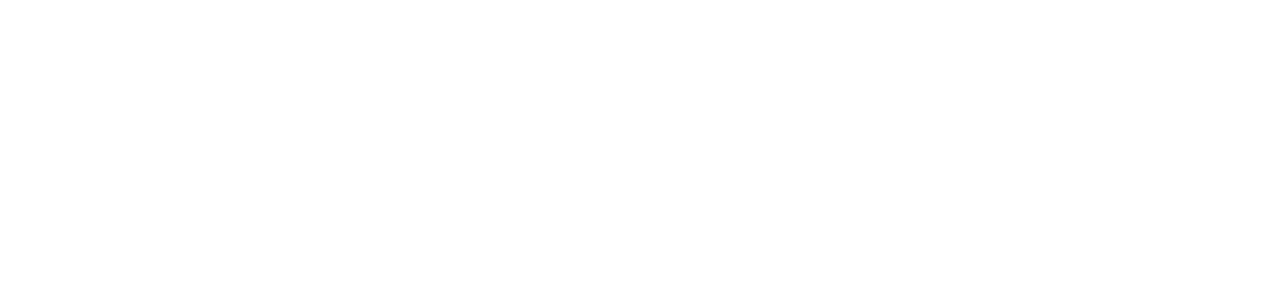
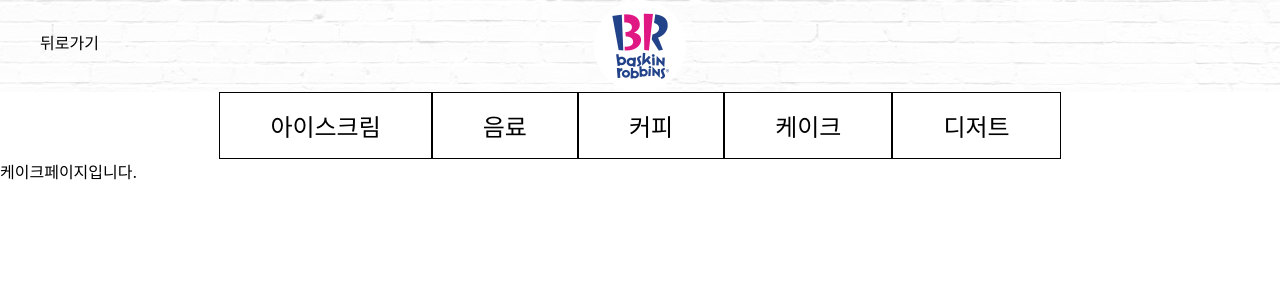
Before and after one commit to Tae-Hyun98/kiosk, a React (Create React App) app in the folder kiosk-app/: page /cake in a window 1280 px wide. Before the commit this address had no page. Shown: the top 300 px of the page. Built offline with nearby package versions, Linux system fonts and the light colour scheme.

Commit message:
키오스크

```diff
--- a/kiosk-app/src/App.js
+++ b/kiosk-app/src/App.js
@@ -5,19 +5,21 @@
 import Coffee from './pages/Coffee';
 import Drink from './pages/Drink';
 import Dessert from './pages/Dessert';
-
+import Cake from './pages/Cake';
 
 function App() {
   return (
     <div className="wrap">
+
       <Routes>
-
-        <Route path='/' element={<Main/>}/>/
+        <Route path='/' element={<Main/>}/>
         <Route path='icecream' element={<Icecream/>}/>
         <Route path='coffee' element={<Coffee/>}/>
         <Route path='drink' element={<Drink/>}/>
+        <Route path='cake' element={<Cake/>}/>
         <Route path='dessert' element={<Dessert/>}/>
       </Routes>
+
     </div>
   );
 }
--- a/kiosk-app/src/components/Header.js
+++ b/kiosk-app/src/components/Header.js
@@ -2,13 +2,29 @@
 import {Link} from 'react-router-dom'
 import styled from 'styled-components'
 
-
+const Inner = styled.div`
+  width: 1200px;
+  margin: 0 auto;
+`
 export default function Header() {
   return (
     <>
       <header className='header'>
-        <Link to='/'><img src={process.env.PUBLIC_URL + './assets/images/logo.png'} alt='img'/></Link>
+        <Inner>
+          <Link to='/' className='back'>뒤로가기</Link>
+          <Link to='/' className='logo'><img src={process.env.PUBLIC_URL + './assets/images/logo.png'} alt='img'/></Link>
+        </Inner>
       </header>
+
+      <nav>
+        <ul>
+          <li><Link to='/icecream'>아이스크림</Link></li>
+          <li><Link to='/drink'>음료</Link></li>
+          <li><Link to='/coffee'>커피</Link></li>
+          <li><Link to='/cake'>케이크</Link></li>
+          <li><Link to='/dessert'>디저트</Link></li>
+        </ul>
+      </nav>
     </>
   )
 }
--- a/kiosk-app/src/components/IntroHeader.js
+++ b/kiosk-app/src/components/IntroHeader.js
@@ -5,7 +5,7 @@
   return (
     <>
       <header className='header'>
-      <Link to='/'><img src={process.env.PUBLIC_URL + './assets/images/logo.png'} alt='img'/></Link>
+      <Link to='/' className='logo'><img src={process.env.PUBLIC_URL + './assets/images/logo.png'} alt='img'/></Link>
       </header>
     </>
   )
--- /dev/null
+++ b/kiosk-app/src/pages/Cake.js
@@ -0,0 +1,11 @@
+import React from 'react'
+import Header from '../components/Header'
+
+export default function Cake() {
+  return (
+    <>
+      <Header/>
+      케이크페이지입니다.
+    </>
+  )
+}
--- a/kiosk-app/src/pages/Main/Main.css
+++ b/kiosk-app/src/pages/Main/Main.css
@@ -21,13 +21,35 @@
   background: url(../../assets/images/bg_header.gif);
 }
 
-.header a {
+.header a.logo {
   display: block;
   width: 92px;
   margin: 0 auto;
 }
 
-.section1 .category_list {
+.header>div {
+  position: relative;
+}
+
+.header .back {
+  position: absolute;
+  left: 0;
+  top: 30px;
+}
+
+nav ul {
+  display: flex;
+  justify-content: center;
+}
+
+nav ul li a {
+  display: block;
+  padding: 15px 50px;
+  border: 1px solid black;
+  font-size: 24px;
+}
+
+.category_list {
   margin-top: 30px;
   padding-bottom: 10px;
   display: flex;
@@ -35,7 +57,7 @@
   overflow: hidden;
 }
 
-.section1 .category_list a {
+.category_list a {
   display: block;
   position: relative;
   padding: 25px;
@@ -43,24 +65,24 @@
   border-radius: 15px;
 }
 
-.section1 .category_list a h2 {
+.category_list a h2 {
   padding-bottom: 5px;
 }
 
-.section1 .category_list .left,
-.section1 .category_list .right {
-  margin-top: 5px;
+.category_list .left,
+.category_list .right {
+  margin-top: 10px;
 }
 
-.section1 .category_list .left {
+.category_list .left {
   margin-right: 20px;
 }
 
-.section1 .category_list .go {
+.category_list .go {
   margin-top: 10px;
 }
 
-.section1 .category_list p span {
+.category_list p span {
   border: 1px solid #ccc;
   border-radius: 20px;
   padding: 0 15px 5px;
@@ -68,49 +90,49 @@
   transition: .3s;
 }
 
-.section1 .category_list a:hover .go span {
+.category_list a:hover .go span {
   background-color: violet;
   color: #fff;
 }
 
-.section1 .category_list .icecream {
+.category_list .icecream {
   margin-left: 143px;
   margin-bottom: 30px;
 }
 
-.section1 .category_list .icecream img {
+.category_list .icecream img {
   position: absolute;
   right: -20px;
   top: -20px;
   transform: rotate(50deg);
 }
 
-.section1 .category_list .icecream .co {
+.category_list .icecream .co {
   top: 170px;
   right: 180px;
   z-index: -1;
 }
 
-.section1 .category_list .coffee {
+.category_list .coffee {
   background: url(../../assets/images/coffee.png) no-repeat;
   background-size: 350px;
   background-position: -55% 270%;
   margin-right: 15px;
 }
 
-.section1 .category_list .beverage {
+.category_list .beverage {
   background: url(../../assets/images/img1.png) no-repeat;
   background-position: 50% 150%;
   margin-bottom: 15px;
 }
 
-.section1 .category_list .dessert {
+.category_list .dessert {
   background: url(../../assets/images/dessert.png) no-repeat;
   background-size: 170px;
   background-position: 90% 120%;
 }
 
-.section1 .category_list .drink {
+.category_list .drink {
   background: url(../../assets/images/cake.png) no-repeat;
   background-position: 40px 250%;
   background-size: contain;
--- a/kiosk-app/src/styles/index.css
+++ b/kiosk-app/src/styles/index.css
@@ -1,5 +1,4 @@
 body {
-  margin: 0;
   font-family: -apple-system, BlinkMacSystemFont, 'Segoe UI', 'Roboto', 'Oxygen',
     'Ubuntu', 'Cantarell', 'Fira Sans', 'Droid Sans', 'Helvetica Neue',
     sans-serif;
```
